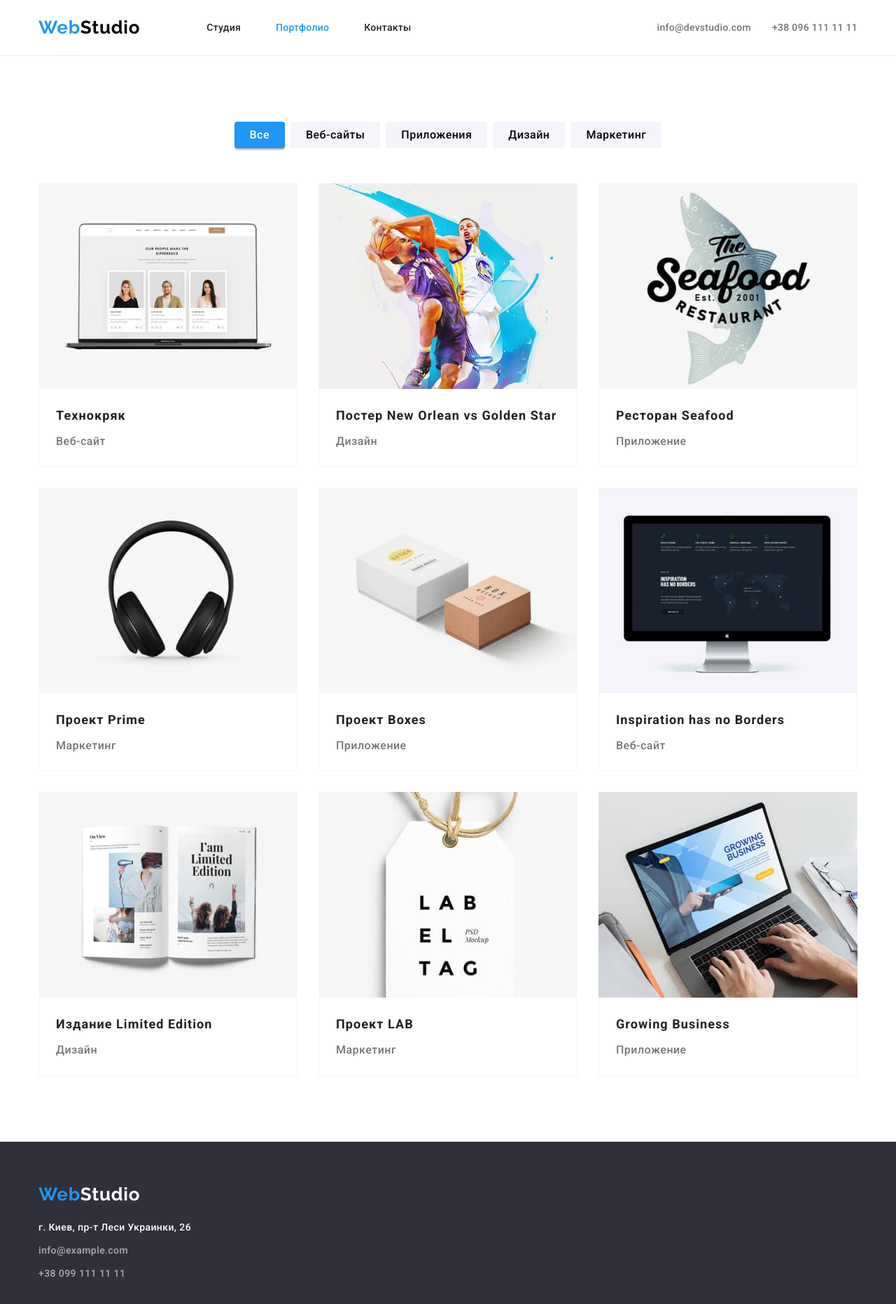
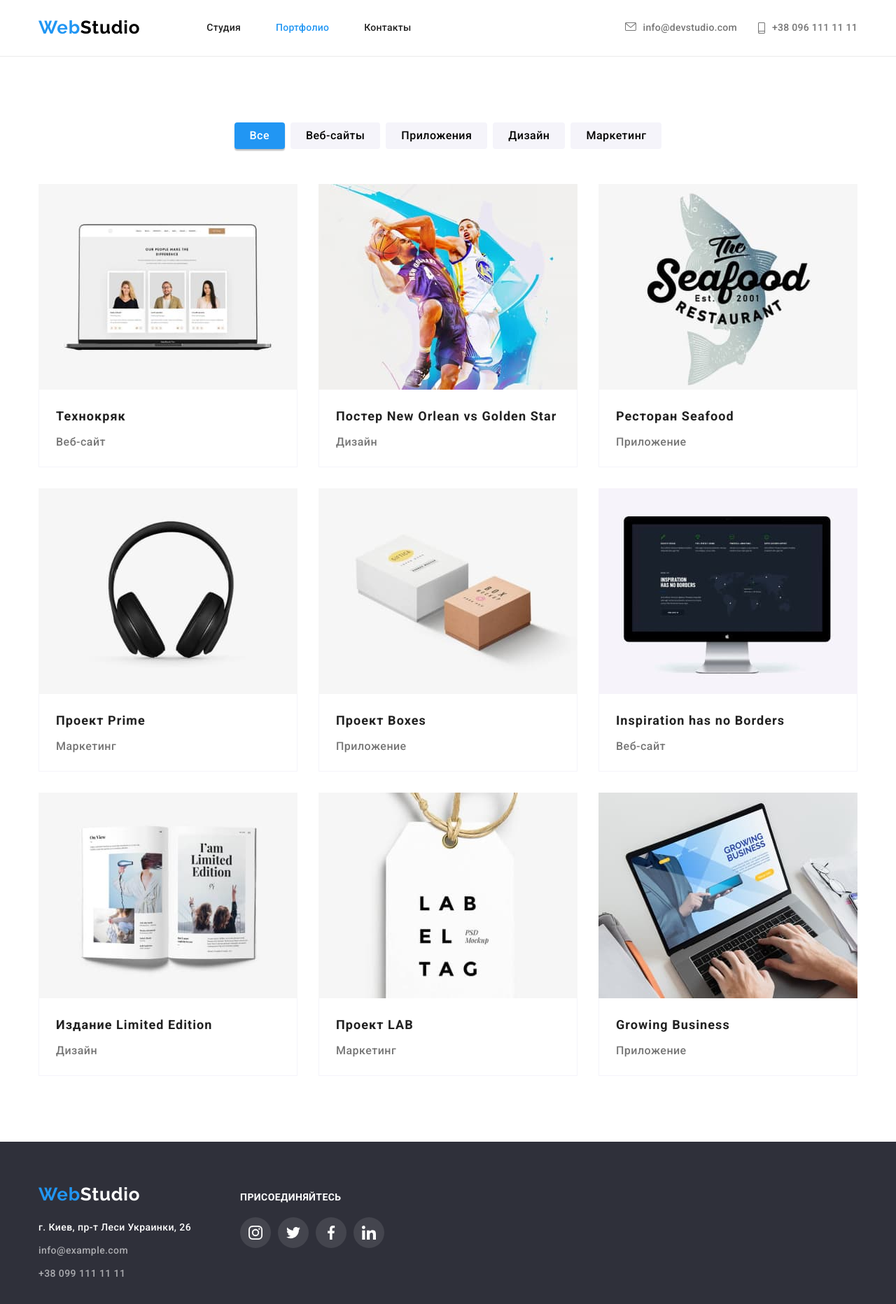
Before and after one commit to Akksiniya/goit-markup-hw-04, a plain HTML site: page portfolio.html in a window 1280 px wide. Shown: the whole page at 70% size. Drawn offline with nearby package versions, Linux system fonts and the light colour scheme.

Commit message:
portfolio

```diff
--- a/css/style.css
+++ b/css/style.css
@@ -115,8 +115,7 @@ img {
 
 .contact-item {
   display: flex;
-
-  align-items: center;
+  align-items: baseline;
   margin-left: 30px;
 }
 
@@ -148,13 +147,6 @@ img {
   letter-spacing: 0.02em;
 
   color: var(--text-sec-color);
-}
-
-.mail-link:hover,
-.mail-link:focus,
-.tel-link:hover,
-.tel-link:focus {
-  color: var(--accent-color);
 }
 
 .mail-link:hover,
@@ -416,9 +408,7 @@ img {
 .clients-item {
   width: 170px;
   height: 92px;
-  /* box-sizing: border-box;
-  border: 1px solid var(--color-icon);
-  border-radius: 4px;*/
+
   margin-right: 30px;
   color: var(--color-icon);
 }
@@ -435,20 +425,12 @@ img {
   border-radius: 4px;
 
   color: var(--color-icon);
-
-  border-color: var(--color-icon);
 }
 
 .client-icon {
   margin: 16px 32px;
   fill: currentColor;
-  /* fill: var(--color-icon); */
 }
-
-/* .client-link {
-  display: inline-block;
-  columns: var(--color-icon);
-} */
 
 .client-link:hover,
 .client-link:focus {
@@ -469,6 +451,7 @@ img {
 
 .footer-container {
   display: flex;
+  align-items: baseline;
 }
 
 .logo-studio.logo-footer {
@@ -512,8 +495,6 @@ img {
 
 .footer-contact {
   margin-left: 70px;
-  /* text-align: center; */
-  margin-top: 12px;
 }
 
 .footer-title {
@@ -584,6 +565,17 @@ img {
     0px 2px 2px rgba(0, 0, 0, 0.12);
 }
 
+.project-link {
+  display: block;
+  cursor: pointer;
+}
+
+.project-link:hover,
+.project-link:focus {
+  box-shadow: 0px 1px 1px rgba(0, 0, 0, 0.12), 0px 4px 4px rgba(0, 0, 0, 0.06),
+    1px 4px 6px rgba(0, 0, 0, 0.16);
+}
+
 .project-list {
   display: flex;
   flex-wrap: wrap;
@@ -611,6 +603,7 @@ img {
 }
 
 .project-title {
+  color: var(--text-color);
   margin-bottom: 4px;
 
   font-size: 18px;
--- a/portfolio.html
+++ b/portfolio.html
@@ -40,10 +40,18 @@
 
         <ul class="contact-list list">
           <li class="contact-item">
-            <a href="mailto:info@devstudio.com" class="mail-link link">info@devstudio.com</a>
+            <a href="mailto:info@devstudio.com" class="mail-link link">
+              <svg class="contact-icon" width="16" height="12">
+                <use href="./img/icons.svg#icon-envelope"></use></svg
+              >info@devstudio.com</a
+            >
           </li>
           <li class="contact-item">
-            <a href="tel:+380961111111" class="tel-link link">+38 096 111 11 11</a>
+            <a href="tel:+380961111111" class="tel-link link">
+              <svg class="contact-icon" width="10" height="16">
+                <use href="./img/icons.svg#icon-smartphone"></use></svg
+              >+38 096 111 11 11</a
+            >
           </li>
         </ul>
       </div>
@@ -73,67 +81,85 @@
 
           <ul class="project-list list">
             <li class="project-item">
+              <a href="" class="project-link link">
                 <img src="./img/pr1.jpg" alt="фото проекта" width="370" />
                 <div class="container-project">
                   <h2 class="project-title">Технокряк</h2>
                   <p class="project-text">Веб-сайт</p>
                 </div>
+              </a>
             </li>
             <li class="project-item">
+              <a href="" class="project-link link">
                 <img src="./img/pr2.jpg" alt="фото проекта" width="370" />
                 <div class="container-project">
                   <h2 class="project-title" lang="en">Постер New Orlean vs Golden Star</h2>
                   <p class="project-text">Дизайн</p>
                 </div>
+              </a>
             </li>
             <li class="project-item">
+              <a href="" class="project-link link">
                 <img src="./img/pr3.jpg" alt="фото проекта" width="370" />
                 <div class="container-project">
                   <h2 class="project-title" lang="en">Ресторан Seafood</h2>
                   <p class="project-text">Приложение</p>
                 </div>
+              </a>
             </li>
             <li class="project-item">
+              <a href="" class="project-link link">
                 <img src="./img/pr4.jpg" alt="фото проекта" width="370" />
                 <div class="container-project">
                   <h2 class="project-title" lang="en">Проект Prime</h2>
                   <p class="project-text">Маркетинг</p>
                 </div>
+              </a>
             </li>
             <li class="project-item">
+              <a href="" class="project-link link">
                 <img src="./img/pr5.jpg" alt="фото проекта" width="370" />
                 <div class="container-project">
                   <h2 class="project-title" lang="en">Проект Boxes</h2>
                   <p class="project-text">Приложение</p>
                 </div>
+              </a>
             </li>
             <li class="project-item">
+              <a href="" class="project-link link">
                 <img src="./img/pr6.jpg" alt="фото проекта" width="370" />
                 <div class="container-project">
                   <h2 class="project-title" lang="en">Inspiration has no Borders</h2>
                   <p class="project-text">Веб-сайт</p>
                 </div>
+              </a>
             </li>
             <li class="project-item">
+              <a href="" class="project-link link">
                 <img src="./img/pr7.jpg" alt="фото проекта" width="370" />
                 <div class="container-project">
                   <h2 class="project-title" lang="en">Издание Limited Edition</h2>
                   <p class="project-text">Дизайн</p>
                 </div>
+              </a>
             </li>
             <li class="project-item">
+              <a href="" class="project-link link">
                 <img src="./img/pr8.jpg" alt="" width="370" />
                 <div class="container-project">
                   <h2 class="project-title" lang="en">Проект LAB</h2>
                   <p class="project-text">Маркетинг</p>
                 </div>
+              </a>
             </li>
             <li class="project-item">
+              <a href="" class="project-link link">
                 <img src="./img/pr9.jpg" alt="фото проекта" width="370" />
                 <div class="container-project">
                   <h2 class="project-title" lang="en">Growing Business</h2>
                   <p class="project-text">Приложение</p>
                 </div>
+              </a>
             </li>
           </ul>
         </div>
@@ -142,19 +168,59 @@
 
     <!--Подвал-->
     <footer class="footer">
-      <div class="container">
+      <div class="container footer-container">
+        <div>
           <a href="/" class="logo-link-footer link">
             <span class="logo-web">Web</span><span class="logo-studio logo-footer">Studio</span>
           </a>
           <address class="address">
             <ul class="address-list list">
-            <li><p class="address-text">г. Киев, пр-т Леси Украинки, 26</p></li>
-            <li>
+              <li class="address-item">
+                <p class="address-text">г. Киев, пр-т Леси Украинки, 26</p>
+              </li>
+              <li class="address-item">
                 <a href="mailto:info@example.com" class="address-mail link">info@example.com</a>
               </li>
-            <li><a href="tel:+380991111111" class="address-tel link">+38 099 111 11 11</a></li>
+              <li class="address-item">
+                <a href="tel:+380991111111" class="address-tel link">+38 099 111 11 11</a>
+              </li>
             </ul>
           </address>
+        </div>
+
+        <div class="footer-contact">
+          <h3 class="footer-title">присоединяйтесь</h3>
+          <ul class="footer-list list">
+            <li class="footer-icon">
+              <a href="" class="footer-link link">
+                <svg class="footer-soc-icon" width="20" height="20">
+                  <use href="./img/icons.svg#icon-instagram"></use>
+                </svg>
+              </a>
+            </li>
+            <li class="footer-icon">
+              <a href="" class="footer-link link">
+                <svg class="footer-soc-icon" width="20" height="20">
+                  <use href="./img/icons.svg#icon-twitter"></use>
+                </svg>
+              </a>
+            </li>
+            <li class="footer-icon">
+              <a href="" class="footer-link link">
+                <svg class="footer-soc-icon" width="20" height="20">
+                  <use href="./img/icons.svg#icon-facebook"></use>
+                </svg>
+              </a>
+            </li>
+            <li class="footer-icon">
+              <a href="" class="footer-link link">
+                <svg class="footer-soc-icon" width="20" height="20">
+                  <use href="./img/icons.svg#icon-linkedin"></use>
+                </svg>
+              </a>
+            </li>
+          </ul>
+        </div>
       </div>
     </footer>
   </body>
```
Also changed, not shown: index.html (+0 -6 lines). Lines whose indentation alone changed are shown as unchanged.
